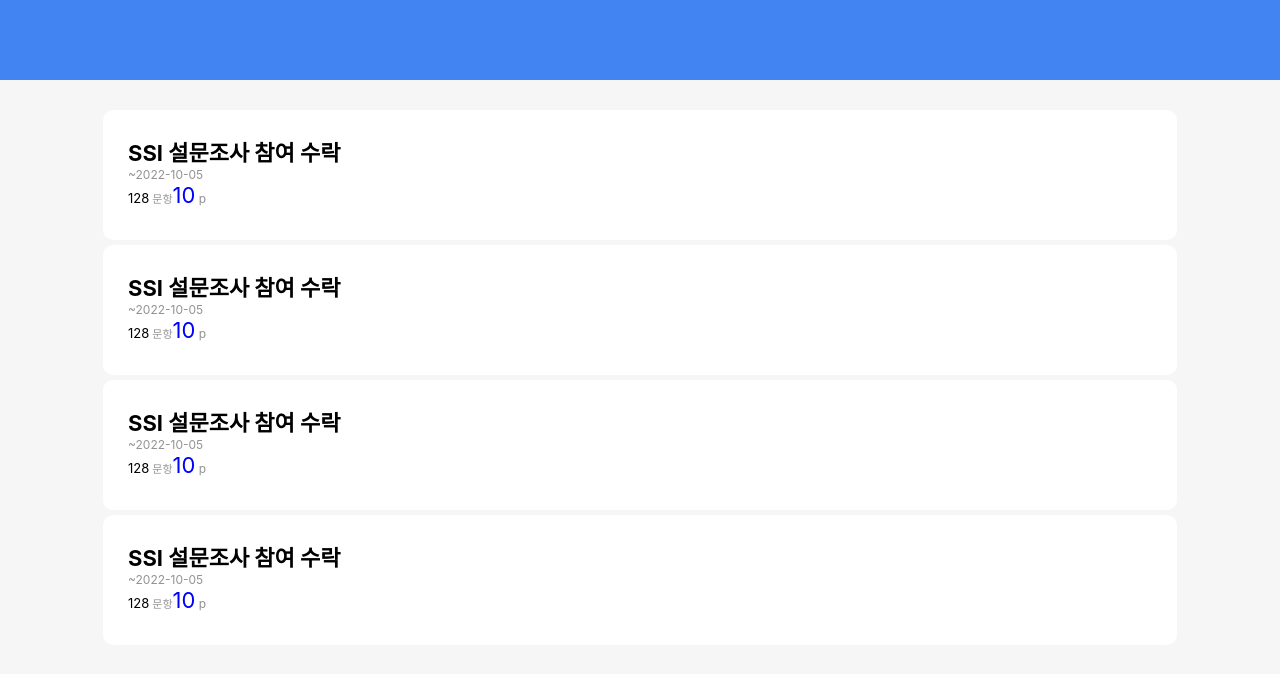
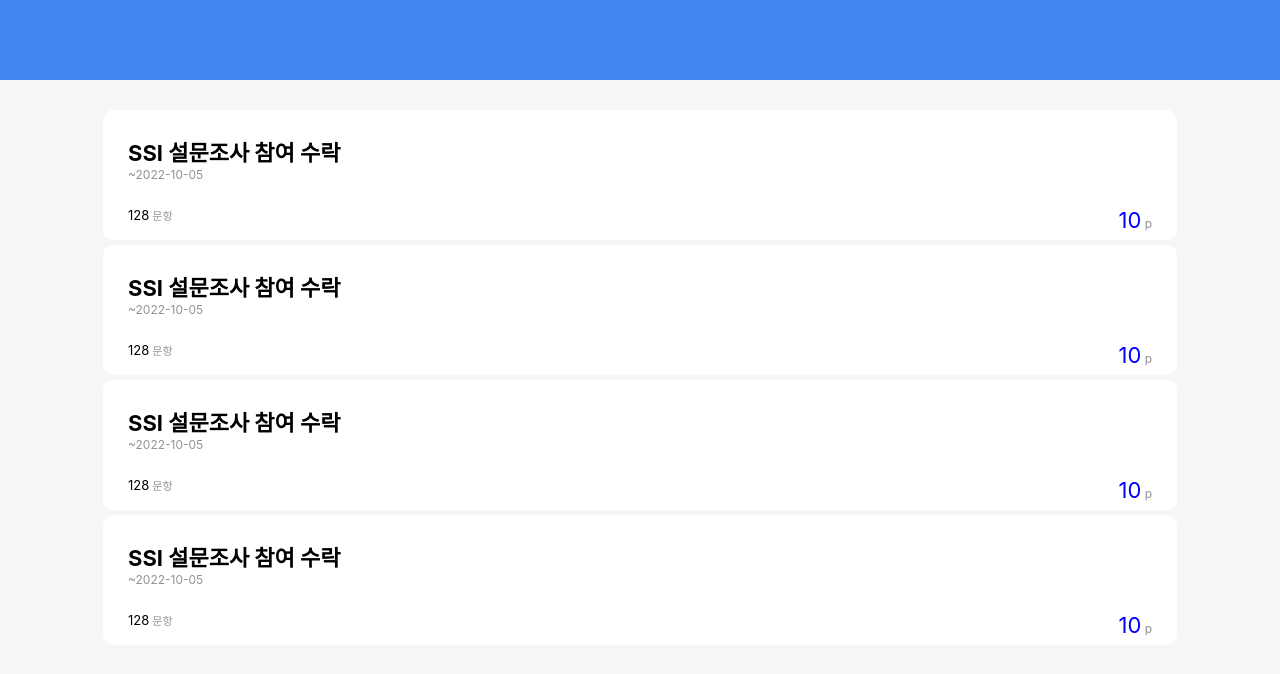
Before and after one commit to CocaCollaThon/vestie-front, a React (Create React App) app in the folder vestie/: page / in a window 1280 px wide. Shown: the top 674 px of the page. Built offline with nearby package versions, Linux system fonts and the light colour scheme.

Commit message:
[FIX] 설문조사 메인 아이템 문항 포인트 양끝 배치

```diff
--- a/vestie/src/component/surveyitem/style.css
+++ b/vestie/src/component/surveyitem/style.css
@@ -1,7 +1,5 @@
 body {
     background-color: #F6F6F6;
-    align-items: center;
-    justify-content: center;
 
 }
 .survey_item_box {
@@ -11,6 +9,11 @@
     height: 10vh;
     padding: 25px;
     margin: 5px auto;
+}
+.survey_item_bottom_box {
+    display: flex;
+    justify-content: space-between;
+    margin-top: 25px;
 }
 .survey_item_name_box {
     font-weight: bold;
@@ -22,7 +25,6 @@
 
 }
 .survey_item_question_count_box {
-    display: inline;
     color: #929292;
     font-size: 11px;
 }
@@ -37,7 +39,6 @@
 }
 
 .survey_item_give_point_box {
-    display: inline;
     color: #929292;
     font-size: 12px;
 }
--- a/vestie/src/component/surveyitem/surveyitem.js
+++ b/vestie/src/component/surveyitem/surveyitem.js
@@ -28,7 +28,6 @@
                 <div className="survey_item_give_point_box">
                     <span className="survey_item_give_point">10</span> p
                 </div>
-                <div></div>
             </div>
         </div>
     }
```
